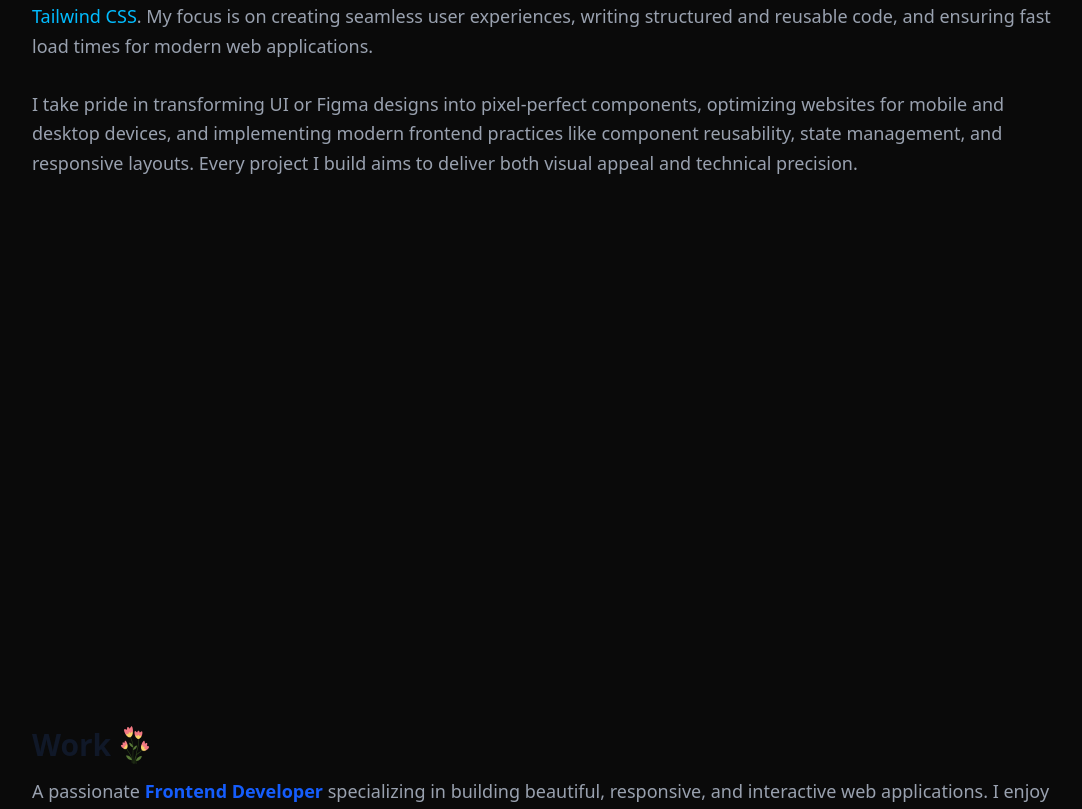
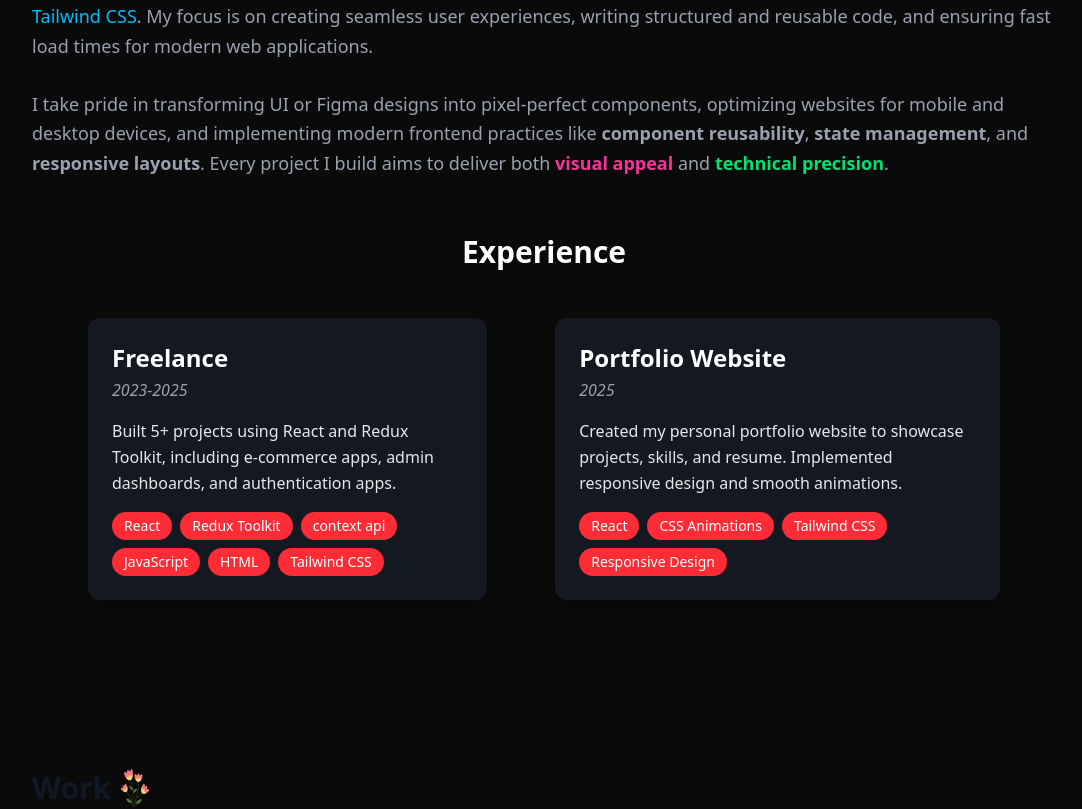
Before and after one commit to Parvesh-ops/Protfolio, a React (Vite) app: page / in a window 1280 px wide. Shown: the part 805-1614 px from the top of the page, without its empty margins (96-1178 px from the left). Built offline with nearby package versions, Linux system fonts and the light colour scheme.

Commit message:
Added experience and update project file

```diff
--- a/src/Pages/About.jsx
+++ b/src/Pages/About.jsx
@@ -1,4 +1,5 @@
 import React from "react";
+import Experience from "./Experience";
 
 const About = () => {
     return (
@@ -6,7 +7,7 @@ const About = () => {
             <div className="max-w-5xl mx-auto flex flex-col md:flex-row gap-10 items-center">
 
                 <div className="space-y-6 text-center md:text-left">
-                    <h2 className="text-3xl md:text-4xl font-bold text-white">About <span className="text-[#ee1a49]">Me</span> </h2>
+                    <h2 className="text-3xl md:text-4xl font-bold text-white text-center">About <span className="text-[#ee1a49]">Me</span> </h2>
                     <p className="text-gray-400 leading-relaxed text-base md:text-lg">
                         As a <span className="text-blue-500 font-medium">Frontend Developer</span>,
                         I specialize in building clean, responsive, and high-performance web interfaces
@@ -17,15 +18,17 @@ const About = () => {
                         <br /><br />
                         I take pride in transforming UI or Figma designs into pixel-perfect components, optimizing
                         websites for mobile and desktop devices, and implementing modern frontend practices
-                        like <span>component reusability</span>,
-                        <span> state management</span>, and
-                        <span> responsive layouts</span>.
-                        Every project I build aims to deliver both <span>
-                            visual appeal</span> and <span>technical precision</span>.
+                        like <span className="font-semibold">component reusability</span>,{' '}
+                        <span className="font-semibold">state management</span>, and{' '}
+                        <span className="font-semibold">responsive layouts</span>. Every project I build aims to deliver both{' '}
+                        <span className="font-semibold text-pink-500">visual appeal</span> and{' '}
+                        <span className="font-semibold text-green-400">technical precision</span>.
                     </p>
                 </div>
             </div>
+            <Experience />
         </section>
+
     );
 };
 
--- /dev/null
+++ b/src/Pages/Experience.jsx
@@ -0,0 +1,57 @@
+import React from "react";
+
+const experiences = [
+  {
+    title: "Freelance ",
+    duration: "2023-2025",
+    description:
+      "Built 5+ projects using React and Redux Toolkit, including e-commerce apps, admin dashboards, and authentication apps.",
+    skills: ["React", "Redux Toolkit", "context api", "JavaScript", "HTML",  "Tailwind CSS"],
+  },
+  {
+    title: "Portfolio Website",
+    duration: "2025",
+    description:
+      "Created my personal portfolio website to showcase projects, skills, and resume. Implemented responsive design and smooth animations.",
+    skills: ["React", "CSS Animations", "Tailwind CSS","Responsive Design"],
+  },
+];
+
+const Experience = () => {
+  return (
+    <section className="bg-[#0a0a0a] text-gray-200 px-6 md:px-14 py-14">
+      <div className="max-w-6xl mx-auto flex flex-col gap-6">
+        <h2 className="text-2xl md:text-3xl font-bold mb-6 text-white text-center">
+          Experience
+        </h2>
+
+        <div className="flex flex-col md:flex-row md:gap-17 gap-4">
+          {experiences.map((exp, index) => (
+            <div
+              key={index}
+              className="bg-gray-800/50 p-6 rounded-xl shadow-lg hover:shadow-red-500 transition-shadow duration-300"
+            >
+              <h3 className="text-xl md:text-2xl font-semibold text-white">
+                {exp.title}
+              </h3>
+              <p className="text-gray-400 italic mt-1">{exp.duration}</p>
+              <p className="text-gray-200 mt-4 leading-relaxed">{exp.description}</p>
+              <div className="mt-4 flex flex-wrap gap-2">
+                {exp.skills.map((skill, i) => (
+                  <span
+                    key={i}
+                    className="px-3 py-1 bg-red-500 text-white rounded-full text-sm font-medium"
+                  >
+                    {skill}
+                  </span>
+                ))}
+              </div>
+            </div>
+          ))}
+        </div>
+      </div>
+    </section>
+  );
+};
+
+export default Experience;
--- a/src/Pages/Project.jsx
+++ b/src/Pages/Project.jsx
@@ -9,17 +9,17 @@ const projects = [
     {
         title: "E-commerce",
         description: "Built a responsive e-commerce website using React.js and Tailwind CSS. Users can search for products, view details, and add items to their cart. The app connects with RESTful APIs to fetch real-time product data, offering a smooth and interactive shopping experience.",
-        tags: ["React js", "Tailwind CSS", "API"],
+        tags: ["React js","Context Api", "Tailwind CSS", "Fake Product API","Axios"]
     },
     {
         title: "ReactifyAI",
         description: "ReactifyAI is a cutting-edge React frontend application built with Vite and Tailwind CSS, featuring secure user authentication, social login integration, and an AI-powered assistant leveraging the Google Gemini API. It demonstrates advanced frontend skills, including responsive design, smooth navigation with React Router v6, API integration with Axios, and modern UI effects like glassmorphism and gradients, showcasing both technical expertise and user-centric design.",
-        tags: ["React js", "Tailwind CSS", "Google Gemini API"],
+        tags: ["React js", "Tailwind CSS", "Google Gemini API","Axios"]
     },
     {
         title: "NewsApp",
         description: "React NewsApp is a responsive, modern news platform built with React, Tailwind CSS, and Axios, dynamically fetching the latest articles from NewsAPI. It features real-time search, category-based filtering, and a clean, responsive UI, demonstrating strong frontend skills in API integration, dynamic content rendering, and user-focused design.",
-        tags: ["React js", "Tailwind CSS"],
+        tags: ["React js", "Tailwind CSS","Axios"],
     },
 ];
 
```
